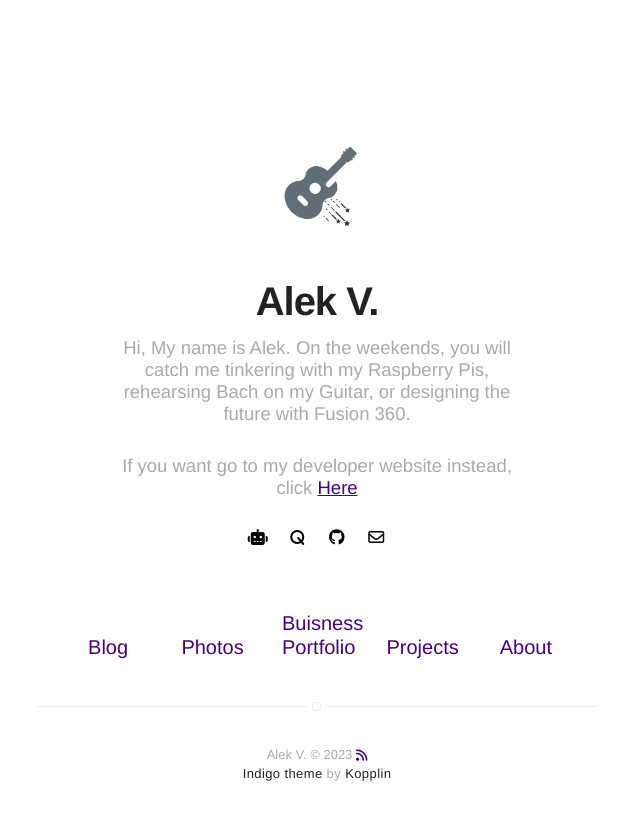
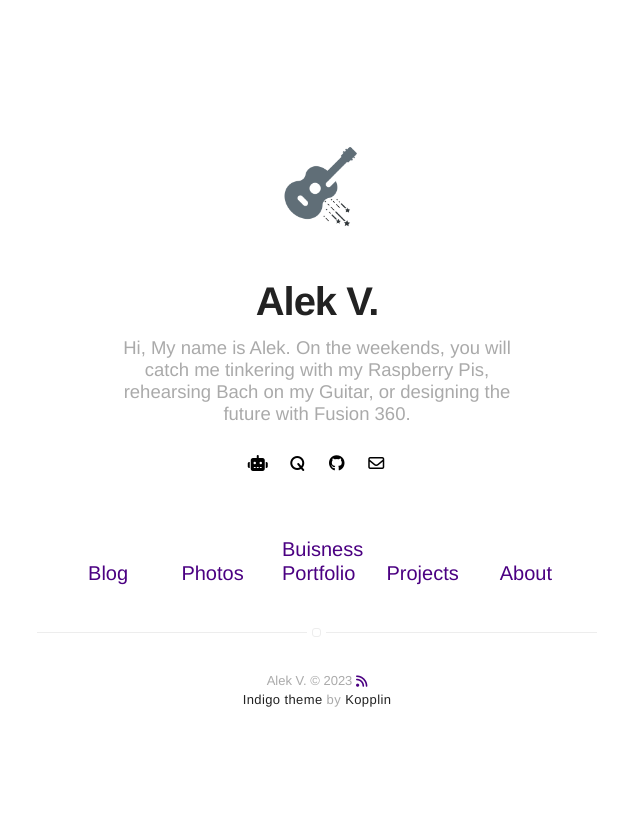
Before and after one commit to alekthegenius/alekthegenius.github.io, a Jekyll site: the page built from index.html, in a window 1280 px wide. Shown: the top 820 px of the page, without its empty margins (323-963 px from the left). Built offline with Jekyll 4.4.1, drawn with Linux system fonts in a browser that asks for light colours; nearby versions of some CDN libraries.

Commit message:
Update header.html

```diff
--- a/_includes/header.html
+++ b/_includes/header.html
@@ -18,7 +18,6 @@
 
         <h1 class="title">{{ site.title }}</h1>
         <h2 class="description">{{ site.bio }}</h2>
-        <h2 class="buisness">If you want go to my developer website instead, click <a class="link" href="{{ site.url }}/tech">Here</a></h2>
 
         {% include social-links.html %}
     </header>
```
